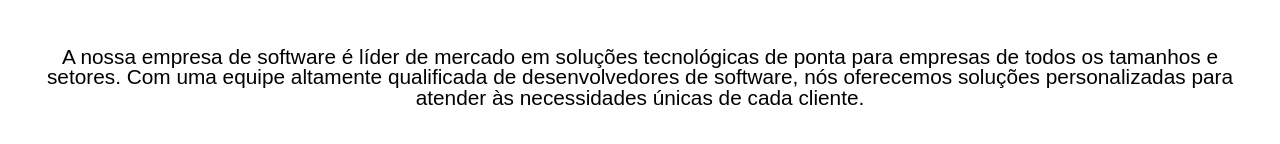
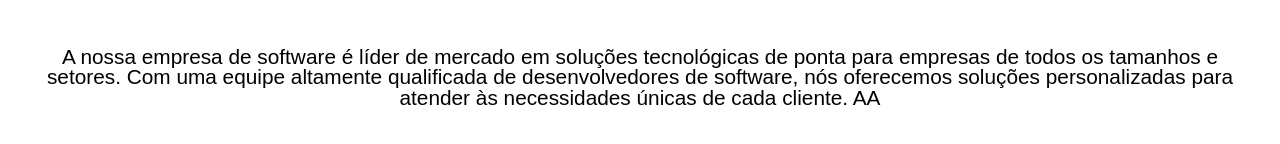
Before and after one commit to BryanDavidAlves/alpha-tecnology, a plain HTML site: page index.html in a window 1280 px wide. Shown: the part 808-952 px from the top of the page. Drawn offline with Linux system fonts and the light colour scheme; a web font is replaced by a local one.

Commit message:
commit teste

```diff
--- a/index.html
+++ b/index.html
@@ -73,7 +73,7 @@
         <p class="texto-sobre">
             A nossa empresa de software é líder de mercado em soluções tecnológicas de ponta para empresas de todos os
              tamanhos e setores. Com uma equipe altamente qualificada de desenvolvedores de software, nós oferecemos
-             soluções personalizadas para atender às necessidades únicas de cada cliente.
+             soluções personalizadas para atender às necessidades únicas de cada cliente. AA
         </p>
         </div>
         <div class="cards-align">
```
